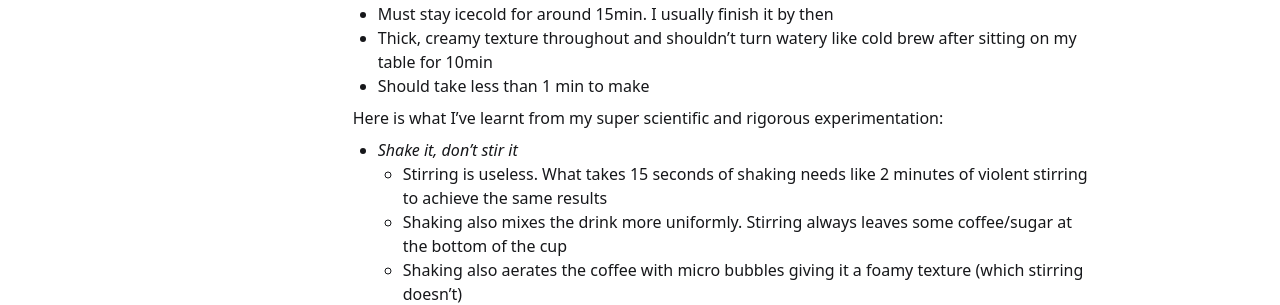
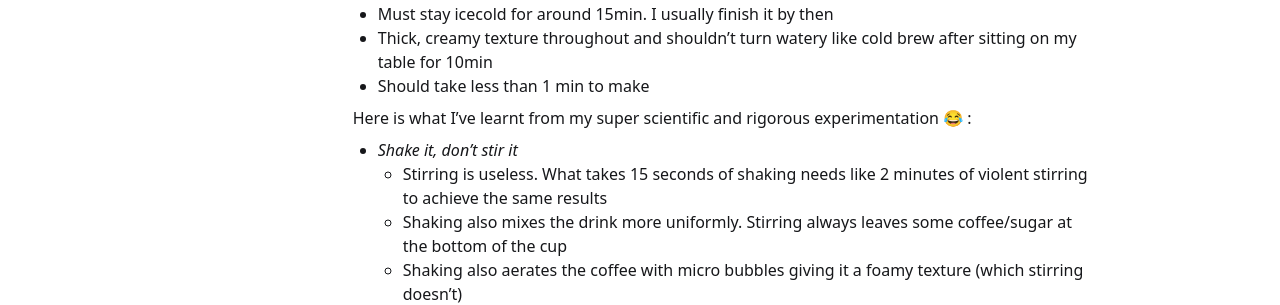
Before and after one commit to r-nikhil/r-nikhil.github.io, a Jekyll site: the page built from _posts/2024-12-19-cold-coffee-consistent.md, in a window 1280 px wide. Shown: the part 254-559 px from the top of the page. Built offline with Jekyll 4.4.1, drawn with Linux system fonts in a browser that asks for light colours.

Commit message:
make it obvious its sarcasm

```diff
--- a/_posts/2024-12-19-cold-coffee-consistent.md
+++ b/_posts/2024-12-19-cold-coffee-consistent.md
@@ -13,7 +13,7 @@ Success criteria for my coffee:
 - Thick, creamy texture throughout and shouldn't turn watery like cold brew after sitting on my table for 10min
 - Should take less than 1 min to make
 
-Here is what I’ve learnt from my super scientific and rigorous experimentation:
+Here is what I’ve learnt from my super scientific and rigorous experimentation 😂 :
 
 - *Shake it, don't stir it*
     - Stirring is useless. What takes 15 seconds of shaking needs like 2 minutes of violent stirring to achieve the same results
```
